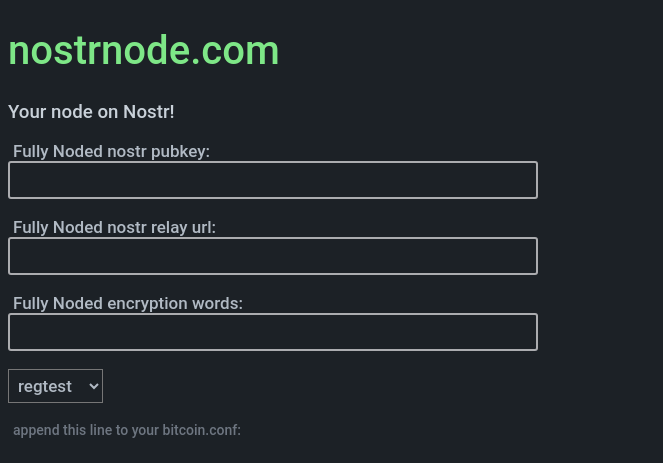
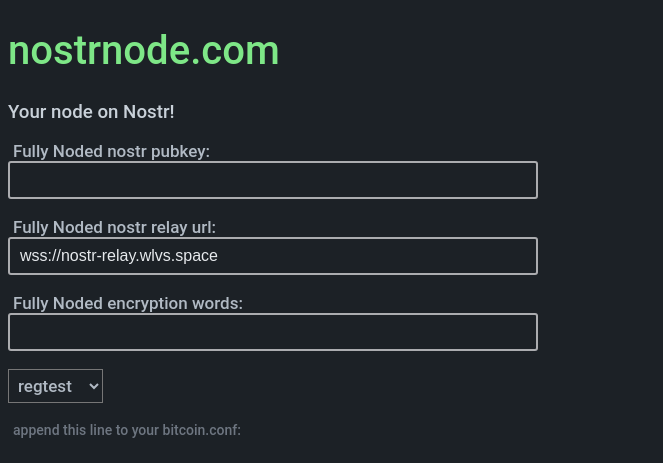
Before and after one commit to Fonta1n3/nostrnode, a Flask app: template templates/index.html in a window 1280 px wide. Shown: the top 463 px of the page, without its empty margins (0-663 px from the left). Run offline with Flask 2, Linux system fonts and the light colour scheme; the template is opened without the code that fills it, so the values that code supplies are empty.

Commit message:
feat: add wss://nostr-relay.wlvs.space as the default relay in web UI

```diff
--- a/templates/index.html
+++ b/templates/index.html
@@ -17,7 +17,7 @@
                 <br>
                     <label for = "relay" >Fully Noded nostr relay url: </label>
                 <br>
-                    <input type="text" name="relay" id="relay">
+                    <input type="text" name="relay" id="relay" value="wss://nostr-relay.wlvs.space">
                 <br>
                 <br>
                     <label for = "encryption_words" >Fully Noded encryption words: </label>
```
Also changed, not shown: README.md.
